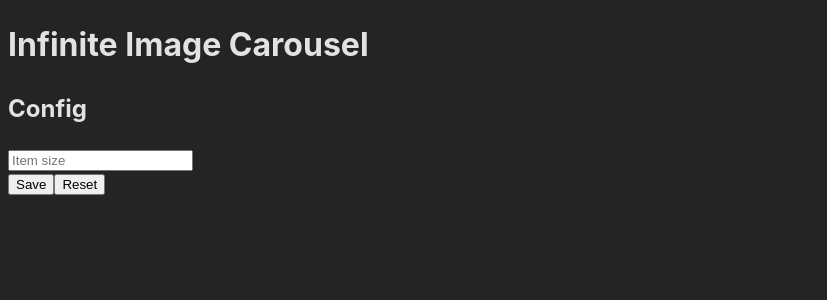
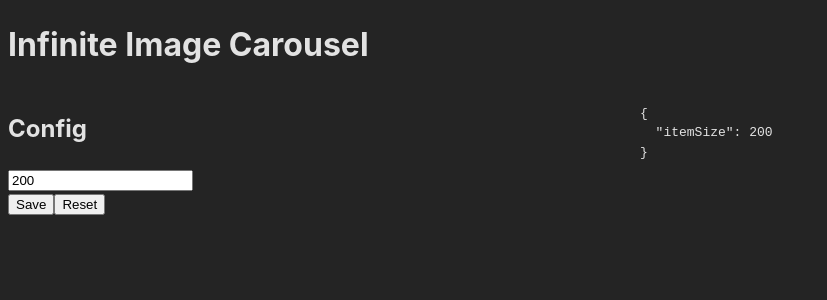
Before and after one commit to j0sephh123/carousel, a React (Vite) app: page / in a window 1280 px wide. Shown: the top 300 px of the page, without its empty margins (0-827 px from the left). Built offline with nearby package versions, Linux system fonts and the light colour scheme; no server answers.

Commit message:
feat: move config in a separate component

```diff
--- a/src/App.tsx
+++ b/src/App.tsx
@@ -1,36 +1,13 @@
-import { useRef, useState, startTransition } from "react";
+import { useState } from "react";
 import HorizontalCarousel from "./components/HorizontalCarousel/HorizontalCarousel";
 import useImages from "./hooks/useImages";
-
-type Config = {
-  itemSize: number;
-};
-
-const defaultItemSize = 200;
+import { DEFAULT_ITEM_SIZE } from "./constants";
+import ConfigForm from "./components/ConfigForm/ConfigForm";
+import { Config } from "./types";
 
 const App = () => {
-  const itemSizeRef = useRef<HTMLInputElement>(null);
-  const [config, setConfig] = useState<Config>({ itemSize: defaultItemSize });
+  const [config, setConfig] = useState<Config>({ itemSize: DEFAULT_ITEM_SIZE });
   const images = useImages();
-
-  const handleSave = () => {
-    const newItemSize = itemSizeRef.current
-      ? parseInt(itemSizeRef.current.value)
-      : defaultItemSize;
-
-    startTransition(() => {
-      setConfig({ itemSize: newItemSize });
-    });
-  };
-
-  const handleReset = () => {
-    startTransition(() => {
-      setConfig({ itemSize: defaultItemSize });
-    });
-    if (itemSizeRef.current) {
-      itemSizeRef.current.value = defaultItemSize.toString();
-    }
-  };
 
   return (
     <div>
@@ -42,11 +19,7 @@ const App = () => {
           items={images}
         />
       )}
-      <h2>Config</h2>
-      <input ref={itemSizeRef} type="number" placeholder="Item size" />
-      <br />
-      <button onClick={handleSave}>Save</button>
-      <button onClick={handleReset}>Reset</button>
+      <ConfigForm config={config} setConfig={setConfig} />
     </div>
   );
 };
--- /dev/null
+++ b/src/components/ConfigForm/ConfigForm.module.css
@@ -0,0 +1,12 @@
+.wrapper {
+  display: flex;
+  justify-content: space-between;
+}
+
+.form {
+    flex: 1
+}
+
+.display {
+    flex: 1
+}
--- /dev/null
+++ b/src/components/ConfigForm/ConfigForm.tsx
@@ -0,0 +1,57 @@
+import { useState, startTransition } from "react";
+import { DEFAULT_ITEM_SIZE } from "../../constants";
+import { Config } from "../../types";
+import classes from "./ConfigForm.module.css";
+
+type Props = {
+  setConfig: (config: { itemSize: number }) => void;
+  config: Config;
+};
+
+export default function ConfigForm({ config, setConfig }: Props) {
+  const [itemSize, setItemSize] = useState(
+    config.itemSize || DEFAULT_ITEM_SIZE
+  );
+
+  const handleInputChange = (event: React.ChangeEvent<HTMLInputElement>) => {
+    setItemSize(parseInt(event.target.value) || 0);
+  };
+
+  const handleSave = () => {
+    const newItemSize = itemSize || DEFAULT_ITEM_SIZE;
+
+    startTransition(() => {
+      setConfig({ itemSize: newItemSize });
+    });
+  };
+
+  const handleReset = () => {
+    const resetSize = DEFAULT_ITEM_SIZE;
+
+    startTransition(() => {
+      setConfig({ itemSize: resetSize });
+    });
+
+    setItemSize(resetSize);
+  };
+
+  return (
+    <div className={classes.wrapper}>
+      <div className={classes.form}>
+        <h2>Config</h2>
+        <input
+          type="number"
+          value={itemSize}
+          onChange={handleInputChange}
+          placeholder="Item size"
+        />
+        <br />
+        <button onClick={handleSave}>Save</button>
+        <button onClick={handleReset}>Reset</button>
+      </div>
+      <div className={classes.display}>
+        <pre>{JSON.stringify(config, null, 2)}</pre>
+      </div>
+    </div>
+  );
+}
--- /dev/null
+++ b/src/constants.ts
@@ -0,0 +1 @@
+export const DEFAULT_ITEM_SIZE = 200;
--- a/src/types.ts
+++ b/src/types.ts
@@ -9,3 +9,7 @@ export type RawImageData = {
 };
 
 export type ImageData = string;
+
+export type Config = {
+  itemSize: number;
+}
```
